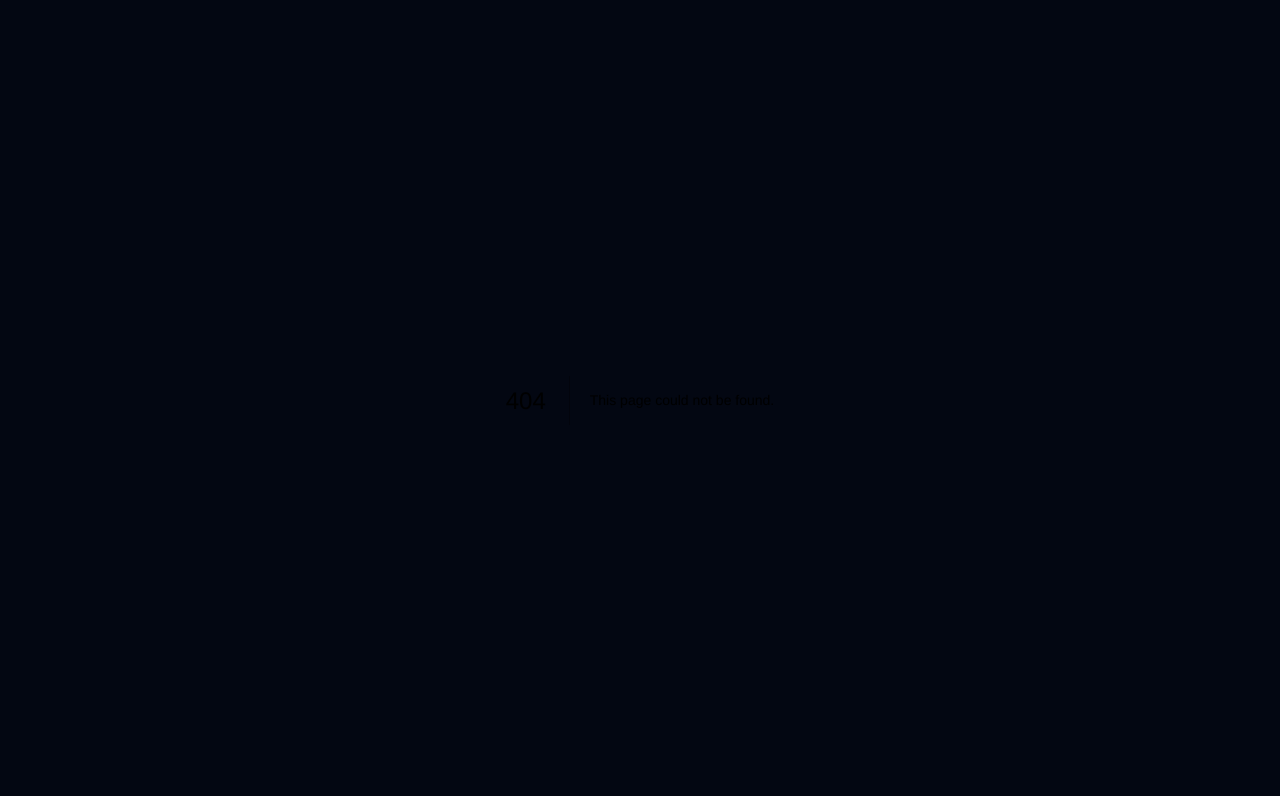
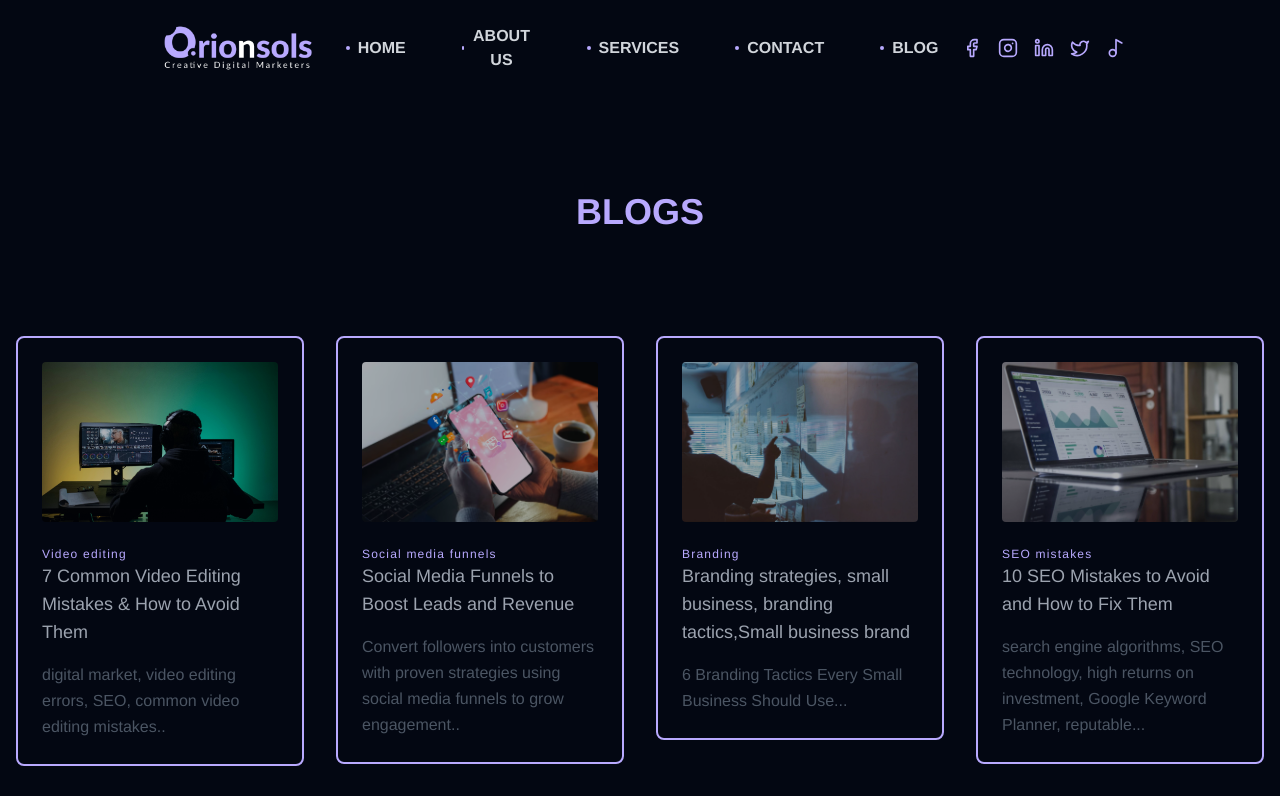
Before and after one commit to Rafykhuwaja/orionsols, a Next.js app: page /blog in a window 1280 px wide. Before the commit this address had no page. Shown: the top 796 px of the page. Built offline with nearby package versions, Linux system fonts and the light colour scheme.

Commit message:
set blog route

```diff
--- /dev/null
+++ b/src/app/blog/page.tsx
@@ -0,0 +1,19 @@
+import React from 'react'
+import CardSection from '../components/BlogCards'
+import Navbar2 from '../components/Navbar2'
+import Footer from '../components/Footer'
+
+function Blog() {
+  return (
+    <div>
+       <Navbar2/>
+      <CardSection/>
+      <div className='md:px-[12vw] px-4 w-[100vw]'>
+
+      <Footer/>
+      </div>
+    </div>
+  )
+}
+
+export default Blog
--- a/src/app/components/Footer.tsx
+++ b/src/app/components/Footer.tsx
@@ -9,12 +9,12 @@ function Footer() {
       <div className='flex flex-col-reverse md:flex-row justify-between py-5 text-gray-400'>
         <div className='flex flex-col md:flex-row items-center justify-between gap-5 md:gap-8 w-full md:w-auto mt-3'>
           <p className='text-xs md:text-lg'>@ 2025 ORIONSOLS, Inc. All rights reserved</p>
-        {/* <ul className='flex gap-5 md:gap-8'>
-          <li className='hover:underline'>Terms</li>
-          <li className='hover:underline'>Privacy</li>
-          <li className='hover:underline'>Support</li>
-        </ul> */}
+          {/* Blog Link Added Here */}
+          <Link href="/blog" className="text-xs md:text-lg hover:underline text-gray-400">
+            Visit our Blog
+          </Link>
         </div>
+
         <div className='flex flex-col md:flex-row items-start justify-between gap-5 md:gap-8 mt-5 md:mt-0 w-full md:w-auto'>
           <div className='flex flex-col items-start'>
             <p className='font-bold'>Find us:</p>
@@ -42,10 +42,6 @@ function Footer() {
           </div>
         </div>
       </div>
-    {/* <div className='bg-gray-800 text-sm text-gray-400 px-3 flex gap-3'>
-      <h1>Developed by Muhammad Uzair</h1>
-      <p>uzairshaikh346@gmail.com</p>
-    </div> */}
 
     </div>
   );
--- a/src/app/components/Navbar.tsx
+++ b/src/app/components/Navbar.tsx
@@ -115,7 +115,7 @@ function Navbar() {
               </Link>
             </li>
             <li>
-              <Link href="#blog">
+              <Link href="/blog">
                 <InteractiveHoverButton>BLOG</InteractiveHoverButton>
               </Link>
             </li>
--- a/src/app/components/Navbar2.tsx
+++ b/src/app/components/Navbar2.tsx
@@ -90,7 +90,7 @@ function Navbar2() {
               </Link>
             </li>
             <li>
-              <Link href="/">
+              <Link href="/blog">
                 <InteractiveHoverButton>BLOG</InteractiveHoverButton>
               </Link>
             </li>
--- a/src/app/page.tsx
+++ b/src/app/page.tsx
@@ -10,7 +10,6 @@ import WhatsAppPopup from "./components/whatsappPOpUp";
 import AboutusContent from "./components/AboutusContent";
 import CustomeWebContent from "./components/customeWebContent";
 import CardComponent from "./serviceServiceSevtion";
-import CardSection from "./components/BlogCards";
 import ContactForm from "./components/contactForm";
 
 
@@ -31,7 +30,6 @@ export default function Home() {
       {/* <Testinominols/> */}
       <CustomeWebContent/>
       <CardComponent/>
-      <CardSection/>
       <ContactForm/>
 
       <Contact/>
```
Also changed, not shown: 1 other file (tests, documents, lock files or other folders). Lines whose indentation alone changed are shown as unchanged.
